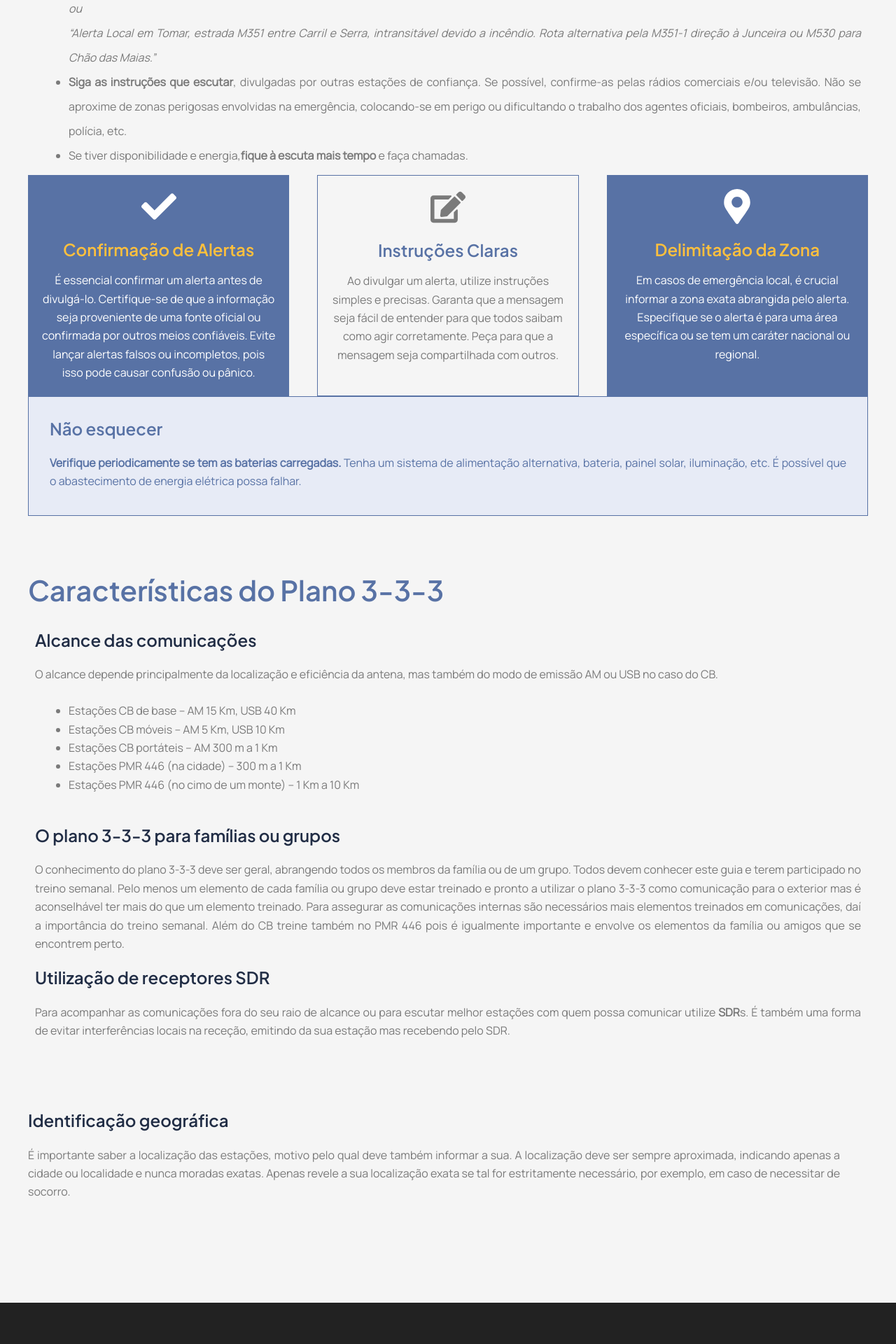
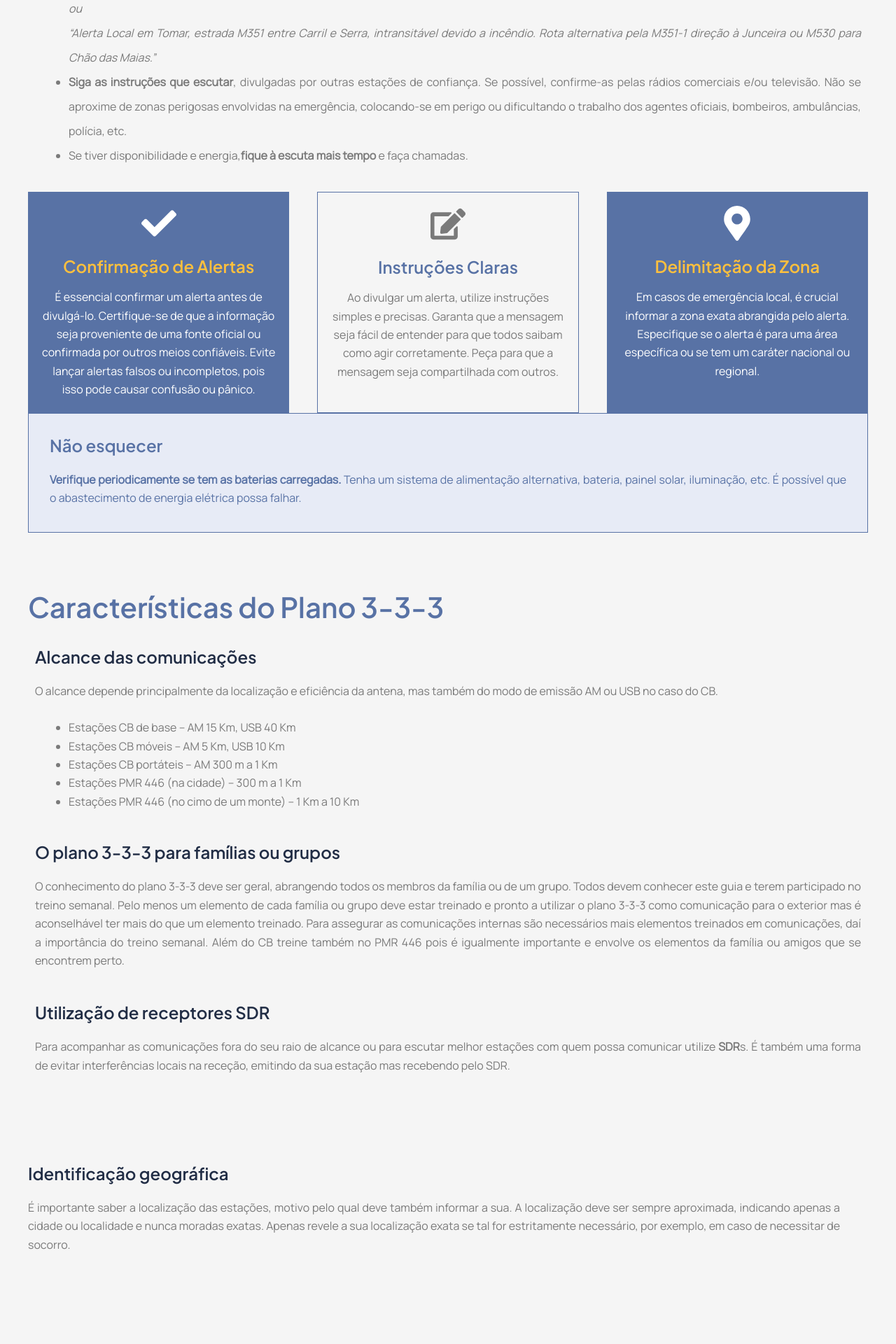
Before and after one commit to Plano333/web333, a Jekyll site: the page built from plano-3-3-3.md, in a window 1280 px wide. Shown: the part 1763-3683 px from the top of the page at 70% size. Built offline with Jekyll 4.4.1, drawn with Linux system fonts in a browser that asks for light colours; some web fonts are replaced.

Commit message:
Plano 3-3-3: list and section spacing match the original
- keep trailing paragraph/list margins inside padded groups, as WordPress does
- 'O que é?' section: drop tablet/phone overrides that double-counted the column inset

```diff
--- a/assets/css/main.css
+++ b/assets/css/main.css
@@ -73,7 +73,6 @@ h4.thin { font-weight: 400; }
 .col { padding: 10px; }
 [style*="--pad"] { padding: var(--pad); }
 .stack > * + * { margin-top: var(--gap); }
-.stack > p:last-child, .stack > div:last-child > :last-child { margin-bottom: 0; }
 .overlay-navy[style*="--pad"] { --pad-md: 20px; }
 .row { margin: -10px; }
 .section > .row { margin: -10px; }
--- a/plano-3-3-3.md
+++ b/plano-3-3-3.md
@@ -8,7 +8,7 @@ image: "/assets/images/Relogio-3-3-3-PS-300x284.png"
 permalink: "/plano-3-3-3/"
 ---
 
-<section class="section pt-2 pb-2" style="--pt-md: 70px; --pb-md: 50px; --pt-sm: 90px" markdown="1">
+<section class="section pt-2 pb-2" markdown="1">
 
 <div class="row" markdown="1">
 
```
